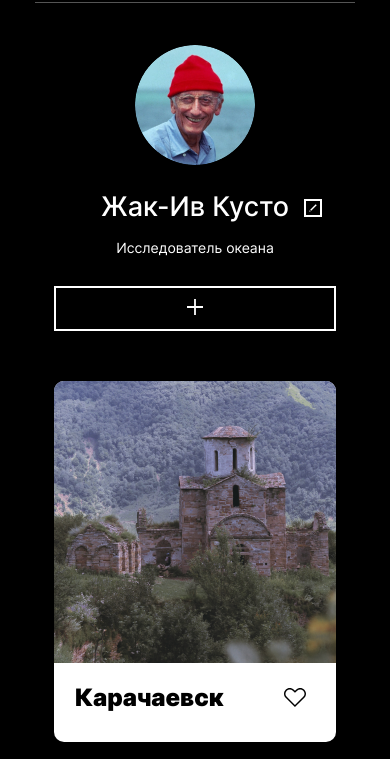
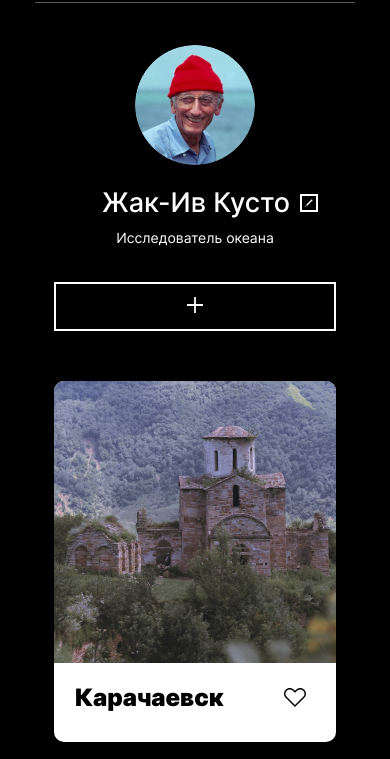
Before and after one commit to ArtemZalevsky/mesto-project, a plain HTML site: page index.html in a window 390 px wide. Shown: the part 82-841 px from the top of the page. Drawn offline with Linux system fonts and the light colour scheme; files whose address does not match are found by name.

Commit message:
mesto.1.1

```diff
--- a/blocks/card/__edit-button-img/card__edit-button-img.css
+++ b/blocks/card/__edit-button-img/card__edit-button-img.css
@@ -1,6 +1,8 @@
 .card__edit-button-img {
     width: 10px;
     height: 10px;
+    display: flex;
+    margin: auto;
 }
 
 @media screen and (max-width: 899px) {
--- a/blocks/card/__edit-button/card__edit-button.css
+++ b/blocks/card/__edit-button/card__edit-button.css
@@ -1,12 +1,12 @@
 .card__edit-button {
     width: 24px;
     height: 24px;
-    margin: auto 10px 72px 18px;
     cursor:pointer;
     background: transparent;
     padding: 0;
     transition: .5s ease-in-out;
     border: 2px solid white;
+    margin: 35px 0 auto 18px;
 }
 
 .card__edit-button:hover {
@@ -15,12 +15,11 @@
 
 @media screen and (max-width: 899px) {
     .card__edit-button {
-        margin: auto auto 81px 0;
         width: 18px;
         height: 18px;
-        display: flex;
-        align-items: center;
-        justify-content: center;
+        margin-left: 18px;
+        margin-top: 28px;
+
     }
 }
 
@@ -28,8 +27,8 @@
     .card__edit-button {
         width: 18px;
         height: 18px;
-        position: absolute;
-        right: 14.25px;
-        top: 154px;
+        margin: auto 0;
+        margin-left: 10px;
+        margin-top: 29px;
     }
 }
--- a/blocks/card/__profile-info/card__profile-info.css
+++ b/blocks/card/__profile-info/card__profile-info.css
@@ -3,19 +3,18 @@
     flex-direction: column;
     min-height: 120px;
     margin: 0 0 0 30px;
-    justify-content: space-around;
 }
 
 @media screen and (max-width: 899px) {
     .card__profile-info {
-        margin: 0 auto;
+        margin: 0 auto 0 30px;
     }
 }
 
 @media screen and (max-width: 581px) {
     .card__profile-info {
-        margin: 26px auto 0;
+        margin: 0 auto;
         min-height: 54px;
-        justify-content: flex-start;
+        max-width: 282px;
     }
 }
--- a/blocks/card/__subtitle/card__subtitle.css
+++ b/blocks/card/__subtitle/card__subtitle.css
@@ -3,7 +3,8 @@
     line-height: 21.78px;
     font-weight: 400;
     color: white;
-    margin: 16px 0 0;
+    margin: 0;
+    margin-top: 12px;
 }
 
 @media screen and (max-width: 581px) {
@@ -11,5 +12,7 @@
         font-size: 14px;
         line-height: 16.94px;
         text-align: center;
+        max-width: 282px;
+        margin-top: 10px;
     }
 }
--- /dev/null
+++ b/blocks/card/__title-edit/card__title-edit.css
@@ -0,0 +1,13 @@
+.card__title-edit {
+    display: flex;
+    flex-direction: row;
+    min-width: 216px;
+    max-width: 576px;
+    margin: 0;
+}
+
+@media screen and (max-width: 581px) {
+    .card__title {
+        margin-left: 30px;
+    }
+}
--- a/blocks/card/__title/card__title.css
+++ b/blocks/card/__title/card__title.css
@@ -4,6 +4,7 @@
     font-weight: 500;
     color: white;
     margin: 0;
+    margin-top: 20px;
 }
 
 @media screen and (max-width: 899px) {
@@ -15,7 +16,8 @@
 
 @media screen and (max-width: 581px) {
     .card__title {
-        width: 282px;
+        max-width: 264px;
         text-align: center;
+        margin-top: 22.25px;
     }
 }
--- a/blocks/popup/__line/popup__line.css
+++ /dev/null
@@ -1,6 +0,0 @@
-.popup__line {
-    width: 358px;
-    position: absolute;
-    top: 800px;
-
-}
--- a/index.html
+++ b/index.html
@@ -14,12 +14,15 @@
   <section class="card">
     <img src="images/Avatar.png" alt='Портрет Жак-Ив Кусто"' class="card__avatar">
     <div class="card__profile-info">
+      <div class="card__title-edit">
       <h1 class="card__title">Жак-Ив Кусто</h1>
+      <button type="button" name="Кнопка редактирования карточки" class="card__edit-button">
+        <img src="images/Edit-Button.svg" alt='Кнопка редактирования карточки' class="card__edit-button-img">
+      </button>
+    </div>
       <p class="card__subtitle">Исследователь океана</p>
     </div>
-    <button type="button" name="Кнопка редактирования карточки" class="card__edit-button">
-      <img src="images/Edit-Button.svg" alt='Кнопка редактирования карточки' class="card__edit-button-img">
-    </button>
+
     <button type="button" name="Кнопка добавления карточки"  class="card__add-button">
       <img src="images/Add-Button.svg" alt='Кнопка добавления карточки' class="card__add-button-img">
     </button>
--- a/pages/index.css
+++ b/pages/index.css
@@ -7,6 +7,7 @@
 @import url(../blocks/card/__avatar/card__avatar.css);
 @import url(../blocks/card/__profile-info/card__profile-info.css);
 @import url(../blocks/card/__title/card__title.css);
+@import url(../blocks/card/__title-edit/card__title-edit.css);
 @import url(../blocks/card/__subtitle/card__subtitle.css);
 @import url(../blocks/card/__edit-button/card__edit-button.css);
 @import url(../blocks/card/__edit-button-img/card__edit-button-img.css);
@@ -24,7 +25,6 @@
 @import url(../blocks/popup/__container/popup__container.css);
 @import url(../blocks/popup/__title/popup__title.css);
 @import url(../blocks/popup/__label/popup__label.css);
-@import url(../blocks/popup/__line/popup__line.css);
 @import url(../blocks/popup/__save-button/popup__save-button.css);
 @import url(../blocks/popup/__save-button-img/popup__save-button-img.css);
 @import url(../blocks/popup/__close-icon-img/popup__close-icon-img.css);
--- a/vendor/fonts.css
+++ b/vendor/fonts.css
@@ -1,27 +1,20 @@
 @font-face {
     font-family: 'Inter';
     font-weight: 900;
-    src: url(../vendor/fonts/Inter-Black.woff) format(woff2),
-         url(../vendor/fonts/Inter-Black.woff2) format(woff);
-}
-
-@font-face {
-    font-family: 'Inter';
-    font-weight: 700;
-    src: url(../vendor/fonts/Inter-Bold.woff) format(woff2),
-         url(../vendor/fonts/Inter-Bold.woff2) format(woff);
+    src: url(./fonts/Inter-Black.woff) format(woff2),
+         url(./fonts/Inter-Black.woff2) format(woff);
 }
 
 @font-face {
     font-family: 'Inter';
     font-weight: 500;
-    src: url(../vendor/fonts/Inter-Medium.woff2) format(woff2),
-         url(../vendor/fonts/Inter-Medium.woff) format(woff);
+    src: url(./fonts/Inter-Medium.woff2) format(woff2),
+         url(./fonts/Inter-Medium.woff) format(woff);
 }
 
 @font-face {
     font-family: 'Inter';
     font-weight: 400;
-    src: url(../vendor/fonts/Inter-Regular.woff) format(woff2),
-         url(../vendor/fonts/Inter-Regular.woff2) format(woff);
+    src: url(./fonts/Inter-Regular.woff) format(woff2),
+         url(./fonts/Inter-Regular.woff2) format(woff);
 }
```
Also changed, not shown: vendor/fonts/Inter-Bold.woff (deleted), vendor/fonts/Inter-Bold.woff2 (deleted).
